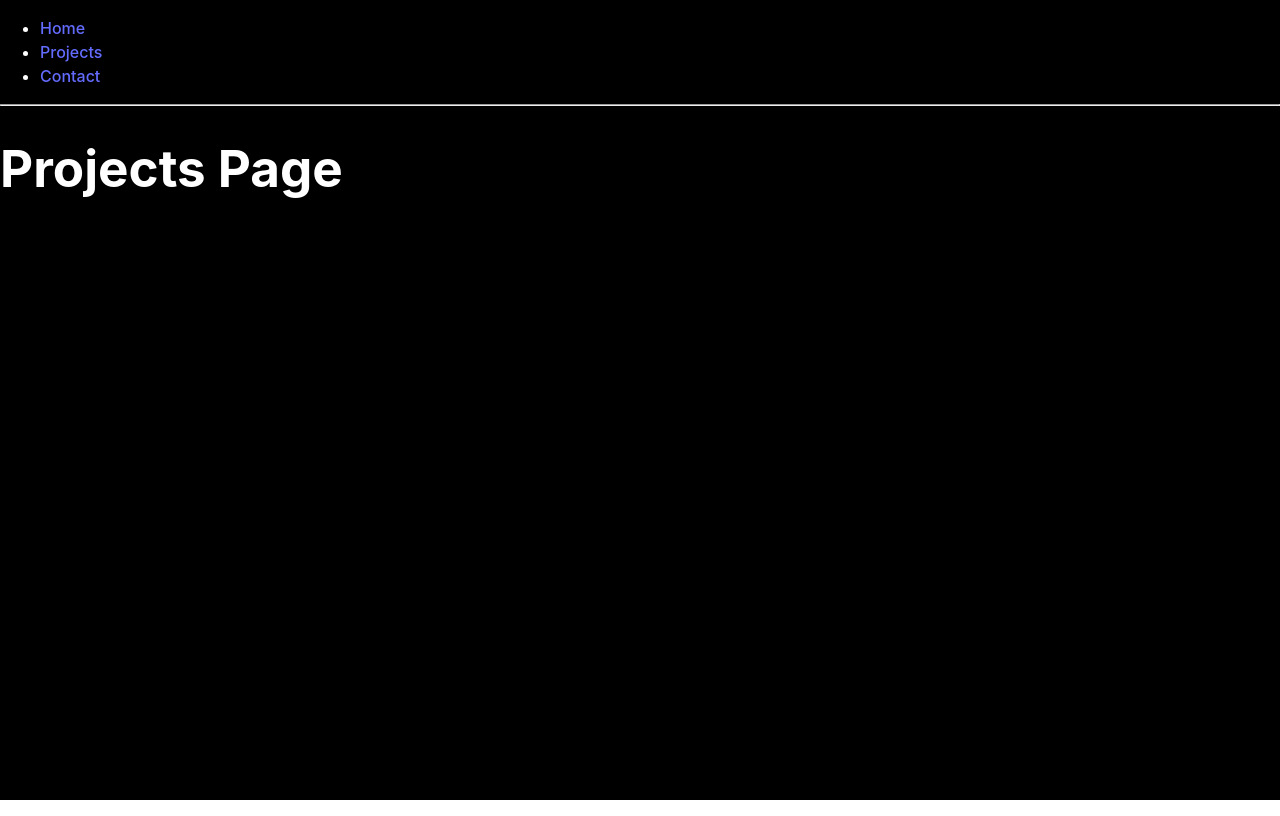
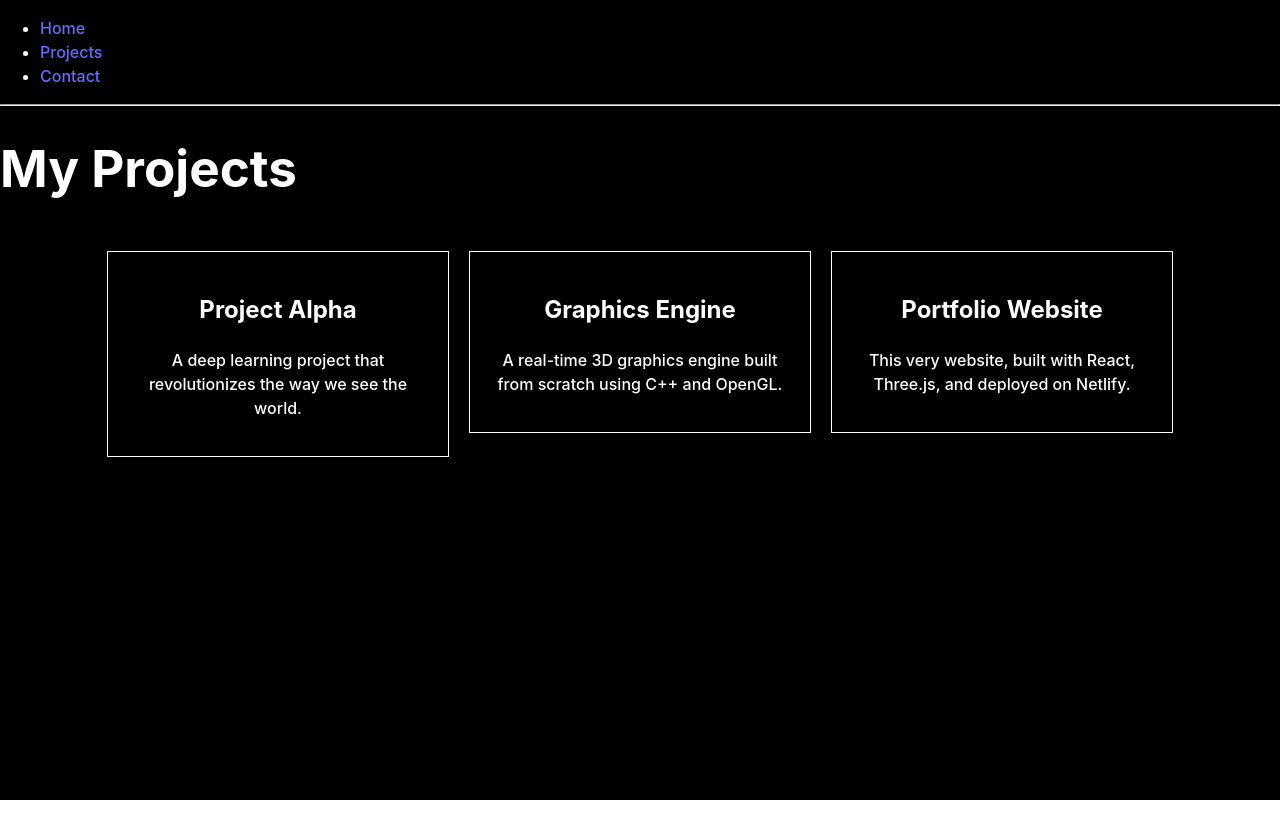
Before and after one commit to Spyder156/portfolio-website, a React (Vite) app in the folder portfolio/: page /projects in a window 1280 px wide. Built offline with nearby package versions, Linux system fonts and the light colour scheme.

Commit message:
docs: Add personalization and project explanation guides

```diff
--- /dev/null
+++ b/portfolio/src/data/projects.js
@@ -0,0 +1,20 @@
+export const projects = [
+  {
+    title: "Project Alpha",
+    coverImage: "/project-covers/alpha.png",
+    description: "A deep learning project that revolutionizes the way we see the world.",
+    link: "/projects/alpha"
+  },
+  {
+    title: "Graphics Engine",
+    coverImage: "/project-covers/graphics.png",
+    description: "A real-time 3D graphics engine built from scratch using C++ and OpenGL.",
+    link: "/projects/graphics"
+  },
+  {
+    title: "Portfolio Website",
+    coverImage: "/project-covers/portfolio.png",
+    description: "This very website, built with React, Three.js, and deployed on Netlify.",
+    link: "/projects/portfolio"
+  }
+];
--- a/portfolio/src/pages/Projects.jsx
+++ b/portfolio/src/pages/Projects.jsx
@@ -1,9 +1,31 @@
 import React from 'react';
+import { projects } from '../data/projects';
+import { Link } from 'react-router-dom';
 
 function Projects() {
   return (
     <div>
-      <h1>Projects Page</h1>
+      <h1>My Projects</h1>
+      <div style={{ display: 'flex', flexWrap: 'wrap', gap: '20px', justifyContent: 'center', padding: '20px' }}>
+        {projects.map((project, index) => (
+          <Link key={index} to={project.link} style={{ textDecoration: 'none', color: 'inherit' }}>
+            <div style={{
+              border: '1px solid white',
+              padding: '20px',
+              width: '300px',
+              textAlign: 'center',
+              transition: 'transform 0.2s',
+            }}
+            onMouseOver={e => e.currentTarget.style.transform = 'scale(1.05)'}
+            onMouseOut={e => e.currentTarget.style.transform = 'scale(1)'}
+            >
+              {/* You would have an <img src={project.coverImage} /> here */}
+              <h2>{project.title}</h2>
+              <p>{project.description}</p>
+            </div>
+          </Link>
+        ))}
+      </div>
     </div>
   );
 }
```
Also changed, not shown: 2 other files (tests, documents, lock files or other folders).
